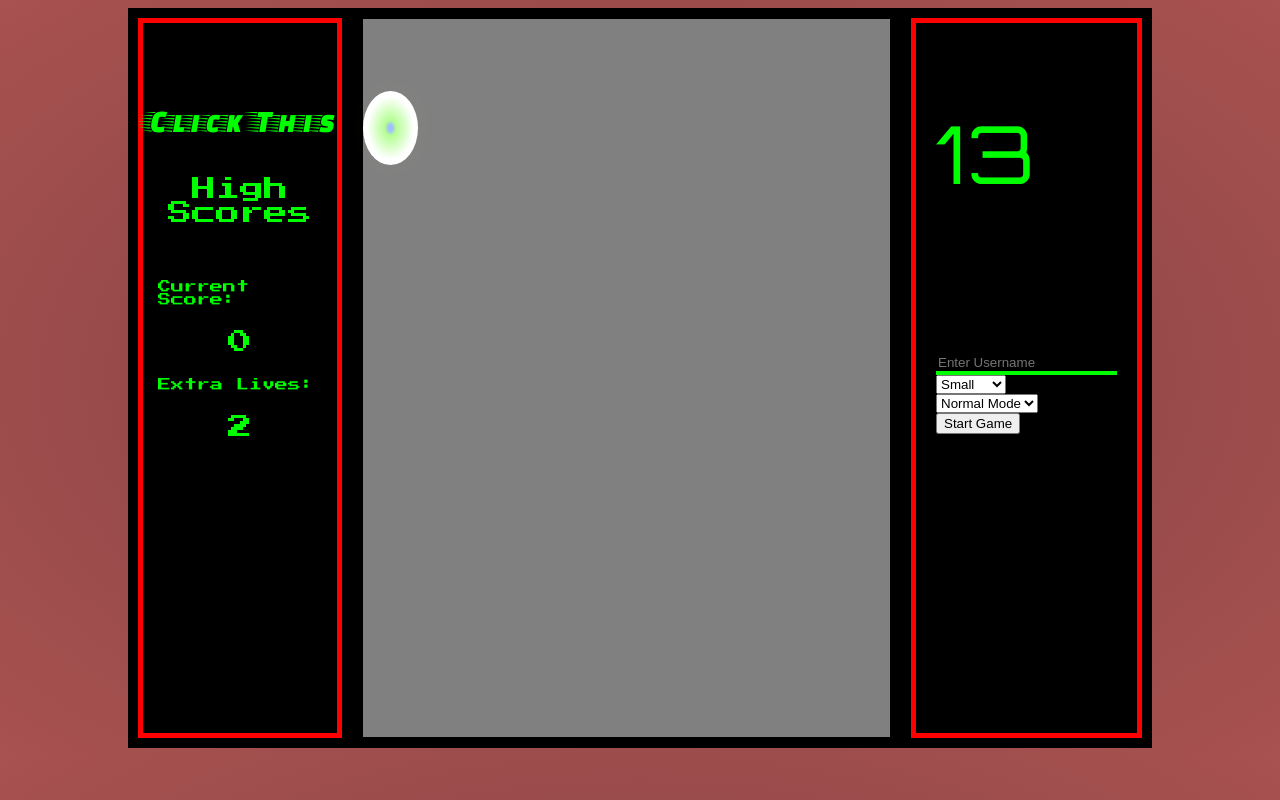
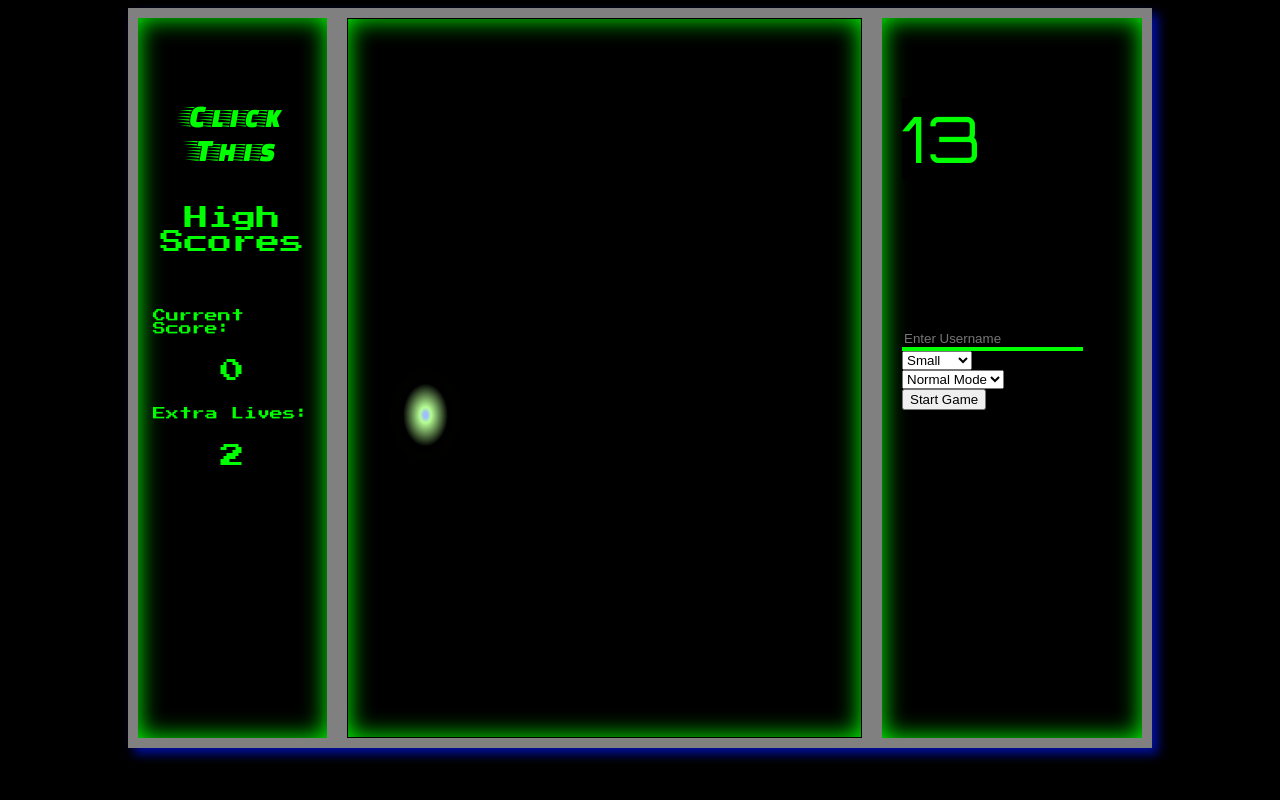
Before and after one commit to LoadAlready/click-this-frontend, a plain HTML site: page index.html in a window 1280 px wide. Both pictures are taken after a click on the button "Start Game". Drawn offline with Linux system fonts and the light colour scheme; no server answers.

Commit message:
styling game page

```diff
--- a/src/helpers.js
+++ b/src/helpers.js
@@ -1,7 +1,7 @@
 let soundDiv = document.getElementById("sound-div");
 
 function generateRandomNumberBetweenOneAndCellCount() {
-  return Math.floor(Math.random() * (20 - 1 + 1)) + 1;
+  return Math.floor(Math.random() * (cellCount - 1 + 1)) + 1;
 }
 
 function hideCursorElement(){
@@ -33,8 +33,7 @@ function setUpSound() {
   soundDiv.append(mySound)
 }
 
-function playCorrectClickSound(e) {
-  e.preventDefault()
+function playCorrectClickSound() {
   const mySound = document.getElementById("correctClick");
   mySound.play();
 
--- a/src/index.js
+++ b/src/index.js
@@ -15,8 +15,7 @@ initialTopTenFetch();
     grid.addEventListener("click", playCorrectClickSound);
   })()
 
-  function startGame(e) {
-    e.preventDefault()
+  function startGame() {
     if (currentMode.value === "normal") {
       selectGridSizeForCssAndCreate()
       handleChoosingNextCellNormalMode()
--- a/src/timeTrial.js
+++ b/src/timeTrial.js
@@ -6,7 +6,6 @@ class TimeTrialMode {
   }
 
   startTimeTrialMode() {
-    debugger
   this.handleChoosingNextCell();
   this.startIntervalForActiveCell();
   gridContainer.addEventListener('click', this.timeTrialInGameClickHandler.bind(this));
@@ -57,14 +56,14 @@ checkThatActiveCellIsNotAdjacent(cellId) {
   }
 
   timeTrialInGameClickHandler(){
-    debugger
     if( this.timeTrialActiveCells.includes(event.target) ){
       this.currentScore.innerText++
       addQuarterSecondToTimer()
       this.deactivateClickedCell(event)
 
+    } else if (event.target.id === "start-button"){
+      console.log('=P')
     } else {
-      debugger
       removeHalfSecondFromTimer()
     }
   }
--- a/src/timer.js
+++ b/src/timer.js
@@ -1,8 +1,7 @@
 const ingameTimer = document.getElementById('ingame-timer')
 let timerInterval;
 
-function startInGameTimer(e){
-  e.preventDefault()
+function startInGameTimer(){
   timerInterval = setInterval(countdownTimer, 1000)
 }
 
@@ -18,7 +17,7 @@ function removeHalfSecondFromTimer(){
 
 function countdownTimer(){
   ingameTimer.innerText--
-  if(ingameTimer.innerText <= -1){
+  if(ingameTimer.innerText <= 0){
     endGame()
   }
 }
--- a/stylesheets/stylesheet.css
+++ b/stylesheets/stylesheet.css
@@ -1,9 +1,10 @@
 .grid-container-div {
-  background-color: black;
+  background-color: grey;
   max-width: 80vw;
   margin: 0 auto;
   display: flex;
   padding-bottom: 0px;
+  box-shadow: 6px 6px 10px 0px #000fa0;
 }
 .grid {
   margin: auto;
@@ -14,7 +15,8 @@
   border-color: black;
   border-width: thin;
   table-layout: auto;
-  background-color: gray;
+  background-color: black;
+  box-shadow: inset 0px 0 25px #00ff00;
 }
 
 .grid td.small {
@@ -40,12 +42,15 @@
 
 #game-stats {
   background-color: black;
+  box-shadow: inset 0px 0 25px #00ff00;
 }
 
 #game-options {
+  min-width: 220px;
   background-color: black;
   padding: 20px;
   padding-top: 80px;
+  box-shadow: inset 0 0 25px #00ff00;
 }
 
 #username-field {
@@ -68,7 +73,7 @@
   padding-top: 15vh;
   vertical-align: center;
   color: #00ff00;
-  border-width: 5px;
+  border-width: 0px;
   border-style: solid;
   border-color: red;
 }
@@ -94,14 +99,12 @@
 }
 
 .timer {
-  text-align: left;
   font-family: 'Orbitron', sans-serif;
   background-color: black;
   width: 50%;
   margin-top: auto;
   margin-bottom: 150px;
-  font-size: 5em;
-
+  font-size: 4em;
 }
 
 .scores-title {
@@ -123,7 +126,8 @@
 
 
 body {
-  background: radial-gradient(ellipse at center, #833f40 0%,#a85251 100%);
+  /* background: radial-gradient(ellipse at center, #833f40 0%,#a85251 100%); */
+  background-color: black;
 }
 
 .testpulse {
@@ -146,7 +150,7 @@ body {
   margin-right: 0px;
   margin-left: 0px;
   border-radius: 50%;
-  background: radial-gradient(#9EBEFD 5%, #B6FE94 15%, white 60%);
+  background: radial-gradient(#9EBEFD 5%, #B6FE94 15%, transparent 60%);
   box-shadow: 0 0 0 rgba(204,169,44, 0.4);
   animation: pulse .5s infinite;
 }
```
